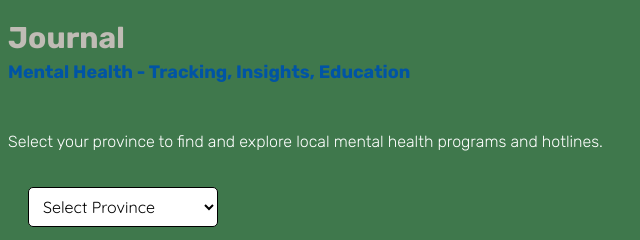
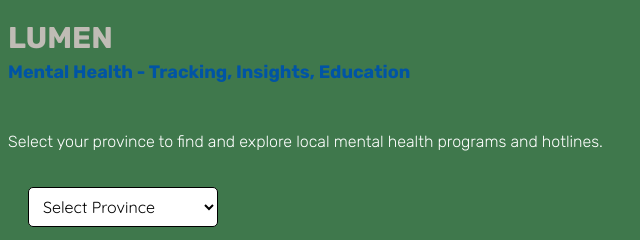
Before and after one commit to jasminew08/journal, a plain HTML site: page journal-app-ui/resources.html in a window 1280 px wide. Shown: the top 240 px of the page, 0-640 px from the left. Drawn offline with Linux system fonts and the light colour scheme.

Commit message:
Update resources.html

```diff
--- a/journal-app-ui/resources.html
+++ b/journal-app-ui/resources.html
@@ -15,11 +15,11 @@
     />
     <meta charset="UTF-8" />
     <meta name="viewport" content="width=device-width, initial-scale=1.0" />
-    <title>Journal</title>
+    <title>LUMEN</title>
   </head>
   <body>
     <img src="images/temp.png" alt="Temp" class="corner-logo" />
-    <h1>Journal</h1>
+    <h1>LUMEN</h1>
     <h2>Mental Health - Tracking, Insights, Education</h2>
     <br />
     <p>
```
